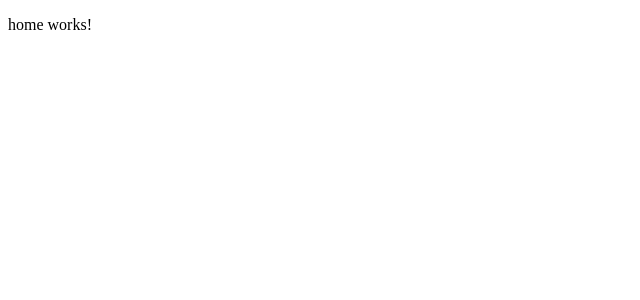
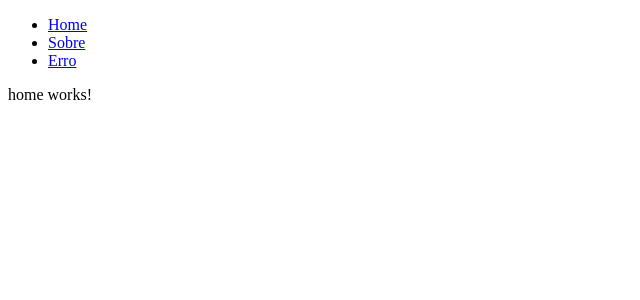
Before and after one commit to ehurafa/angular15, an Angular app in the folder routes/: page / in a window 1280 px wide. Shown: the top 300 px of the page, without its empty margins (0-640 px from the left). Built offline with nearby package versions, Linux system fonts and the light colour scheme.

Commit message:
navigation between pages

```diff
--- a/routes/src/app/app.component.ts
+++ b/routes/src/app/app.component.ts
@@ -2,7 +2,9 @@
 
 @Component({
   selector: 'app-root',
-  template: `<router-outlet></router-outlet>`
+  template: `
+  <app-menu></app-menu>
+  <router-outlet></router-outlet>`
 })
 export class AppComponent {
 }
--- a/routes/src/app/app.module.ts
+++ b/routes/src/app/app.module.ts
@@ -6,13 +6,15 @@
 import { HomeComponent } from './pages/home/home.component';
 import { AboutComponent } from './pages/about/about.component';
 import { ErrorComponent } from './pages/error/error.component';
+import { MenuComponent } from './shared/menu/menu.component';
 
 @NgModule({
   declarations: [
     AppComponent,
     HomeComponent,
     AboutComponent,
-    ErrorComponent
+    ErrorComponent,
+    MenuComponent
   ],
   imports: [
     BrowserModule,
--- /dev/null
+++ b/routes/src/app/shared/menu/menu.component.html
@@ -0,0 +1,15 @@
+<header>
+    <nav>
+        <ul>
+            <li>
+                <a routerLink="/">Home</a>
+            </li>
+            <li>
+                <a routerLink="/about">Sobre</a>
+            </li>
+            <li>
+                <a routerLink="['/404']">Erro</a>
+            </li>
+        </ul>
+    </nav>
+</header>
```
Also changed, not shown: routes/src/app/shared/menu/menu.component.ts (added, +10 -0 lines), routes/src/app/shared/menu/menu.component.scss (added), 1 other file (tests, documents, lock files or other folders).
